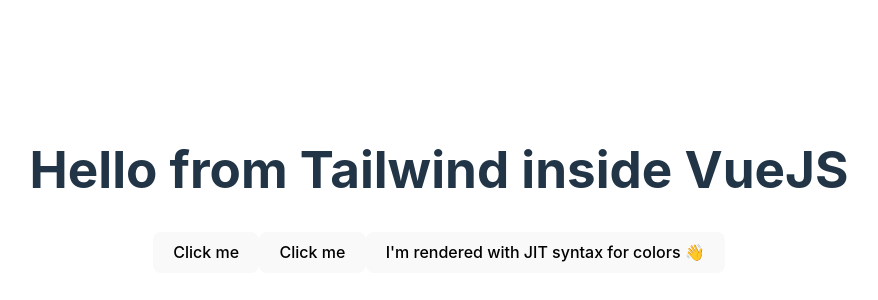
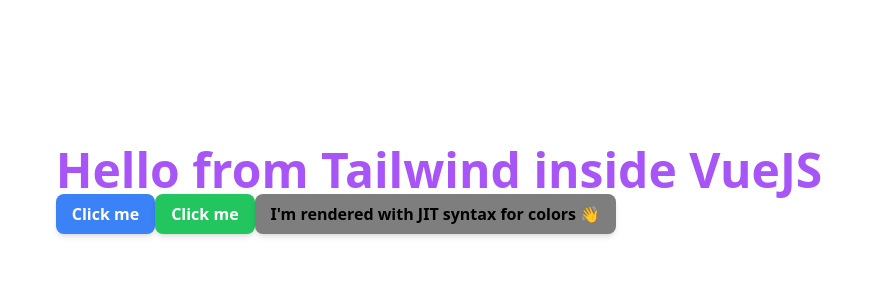
Before and after one commit to EvolutionInIT/dress_frontend, a Vue app: page / in a window 1280 px wide. Shown: the part 210-510 px from the top of the page, without its empty margins (201-1079 px from the left). Built offline with nearby package versions, Linux system fonts and the light colour scheme.

Commit message:
https://tailwindcss.com/docs/guides/vite

```diff
--- a/src/style.css
+++ b/src/style.css
@@ -1,90 +1,9 @@
-:root {
-  font-family: Inter, Avenir, Helvetica, Arial, sans-serif;
-  font-size: 16px;
-  line-height: 24px;
-  font-weight: 400;
+@tailwind base;
+@tailwind components;
+@tailwind utilities;
 
-  color-scheme: light dark;
-  color: rgba(255, 255, 255, 0.87);
-  background-color: #242424;
-
-  font-synthesis: none;
-  text-rendering: optimizeLegibility;
-  -webkit-font-smoothing: antialiased;
-  -moz-osx-font-smoothing: grayscale;
-  -webkit-text-size-adjust: 100%;
+@layer components {
+    .btn-blue {
+        @apply py-2 px-4 bg-blue-500 text-white font-semibold rounded-lg shadow-md hover:bg-blue-700 focus:outline-none focus:ring-2 focus:ring-blue-400 focus:ring-opacity-75;
+    }
 }
-
-a {
-  font-weight: 500;
-  color: #646cff;
-  text-decoration: inherit;
-}
-a:hover {
-  color: #535bf2;
-}
-
-a {
-  font-weight: 500;
-  color: #646cff;
-  text-decoration: inherit;
-}
-a:hover {
-  color: #535bf2;
-}
-
-body {
-  margin: 0;
-  display: flex;
-  place-items: center;
-  min-width: 320px;
-  min-height: 100vh;
-}
-
-h1 {
-  font-size: 3.2em;
-  line-height: 1.1;
-}
-
-button {
-  border-radius: 8px;
-  border: 1px solid transparent;
-  padding: 0.6em 1.2em;
-  font-size: 1em;
-  font-weight: 500;
-  font-family: inherit;
-  background-color: #1a1a1a;
-  cursor: pointer;
-  transition: border-color 0.25s;
-}
-button:hover {
-  border-color: #646cff;
-}
-button:focus,
-button:focus-visible {
-  outline: 4px auto -webkit-focus-ring-color;
-}
-
-.card {
-  padding: 2em;
-}
-
-#app {
-  max-width: 1280px;
-  margin: 0 auto;
-  padding: 2rem;
-  text-align: center;
-}
-
-@media (prefers-color-scheme: light) {
-  :root {
-    color: #213547;
-    background-color: #ffffff;
-  }
-  a:hover {
-    color: #747bff;
-  }
-  button {
-    background-color: #f9f9f9;
-  }
-}
```
